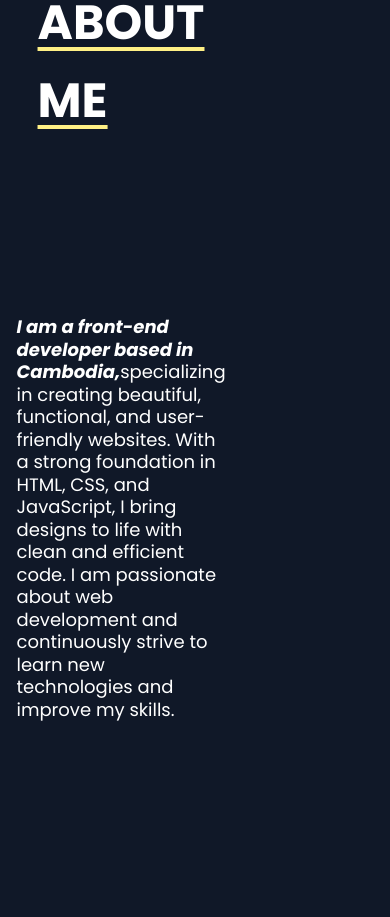
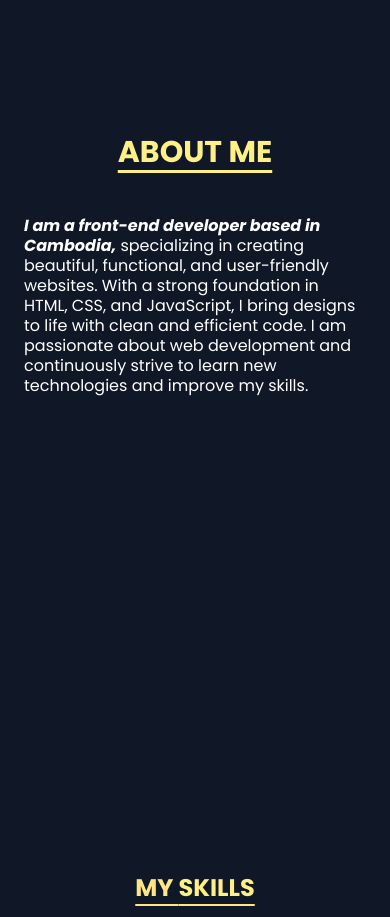
Before and after one commit to SpicyTech2823/Portfolio, a React (Vite) app: page / in a window 390 px wide. Shown: the part 1080-1997 px from the top of the page. Built offline with nearby package versions, Linux system fonts and the light colour scheme; a small style sheet from the web is missing; a web font is replaced by a local one.

Commit message:
Add scroll animation and fix breakpoints

```diff
--- a/package.json
+++ b/package.json
@@ -11,6 +11,7 @@
   },
   "dependencies": {
     "@tailwindcss/vite": "^4.1.13",
+    "aos": "^2.3.4",
     "react": "^19.1.1",
     "react-dom": "^19.1.1",
     "react-icons": "^5.5.0",
--- a/src/App.jsx
+++ b/src/App.jsx
@@ -5,17 +5,37 @@ import About from "./Components/About";
 import Skills from "./Components/Skills";
 import Project from "./Components/Project";
 import Footer from "./Components/Footer";
+import { useEffect } from "react";
+import AOS from "aos";
+import "aos/dist/aos.css";
 const App = () => {
-
+  useEffect(() => {
+    AOS.init({
+      duration: 1000,
+      once: true,
+      offset: 100,
+    });
+  }, []);
   return (
-    <div className="bg-gray-900">
+    <div className="bg-gray-900 scroll-smooth">
       <Navbar />
       <div className="flex flex-col space-y-15"> {/* Add consistent vertical spacing */}
-        <Home />
-        <About />
-        <Skills />
-        <Project />
-        <Contact />
+        <div data-aos="zoom-in-up">
+          <Home />
+        </div>
+        <div data-aos="zoom-in-up">
+          <About />
+        </div>
+        <div data-aos="fade-up">
+          <Skills />
+        </div>
+        <div data-aos="zoom-in-up">
+          <Project />
+        </div>
+        <div data-aos="fade-up">
+          <Contact />
+        </div>
+
       </div>
       <Footer />
     </div>
--- a/src/Components/About.jsx
+++ b/src/Components/About.jsx
@@ -2,15 +2,15 @@ const About = () => {
   return (
     <section
       id="about"
-      className="min-h-screen flex flex-col items-center md:items-start justify-center pl-28 pb-15 text-white pt-40 gap-40 mb-[100px] mr-65 md:flex-row"
+      className="min-h-screen flex flex-col md:flex-row items-center md:items-start justify-center px-6 md:pl-28 pb-12 md:pb-15 pt-20 md:pt-40 gap-6 md:gap-40 mb-6 md:mb-[100px] md:px-28"
     >
-      <h1 className="text-5xl font-bold uppercase leading-relaxed sans-serif underline decoration-yellow-200 underline-offset-8">
+      <h1 className="text-3xl md:text-5xl font-bold uppercase leading-relaxed underline text-yellow-200 underline-offset-8 ">
         About Me
       </h1>
-      <p className="text-lg mt-4 max-w-3xl right-1.5 leading-tight  ">
+      <p className="text-base md:text-lg mt-4 max-w-3xl leading-tight text-white">
         <span className="font-bold italic">
           I am a front-end developer based in Cambodia,
-        </span>
+        </span>{" "}
         specializing in creating beautiful, functional, and user-friendly
         websites. With a strong foundation in HTML, CSS, and JavaScript, I bring
         designs to life with clean and efficient code. I am passionate about web
--- a/src/Components/Home.jsx
+++ b/src/Components/Home.jsx
@@ -18,7 +18,7 @@ const Home = () => {
         className="flex flex-col-reverse md:flex-row items-center justify-center min-h-screen px-6 md:px-28 bg-gray-900"
       >
         {/* Text Section */}
-        <div className="text-center md:text-left md:w-1/2 mt-6 md:mt-0">
+        <div className="text-center md:text-left md:w-1/2 mt-6 md:mt-0 ml-0 md:ml-10">
           <h1 className="text-3xl sm:text-4xl md:text-5xl font-bold text-white uppercase leading-relaxed">
             Hi, I am <br />
             Sakirin Sles.
--- a/src/Components/Navbar.jsx
+++ b/src/Components/Navbar.jsx
@@ -1,6 +1,5 @@
 import React from 'react'
 import { Link } from 'react-scroll'
-
 const Navbar = () => {
   const [scrolled, setScrolled] = React.useState(false);
   const [menuOpen, setMenuOpen] = React.useState(false);
--- a/src/Components/Project.jsx
+++ b/src/Components/Project.jsx
@@ -23,14 +23,14 @@ export default function Project(){
     },
   ];
   return (
-    <section id="project" className="min-h-screen py-20  ml-20">
+    <section id="project" className="min-h-screen p-10 py-20 items-center justify-center md:pb-20 ">
         <h2 className="text-3xl font-bold text-center text-white mb-8 ">
           Feature<span className="text-yellow-200"> &nbsp;Projects</span>
         </h2>
         <div className="grid md:grid-cols-2 lg:grid-cols-3 gap-8 px-10 pb-20 pt-7 ">
             {projects.map((project, index) => (
                 <div key={index} className="bg-gray-800 rounded-lg overflow-hidden shadow-lg hover:shadow-2xl transition-shadow duration-300">
-                    <img src={project.image} alt={project.title} className="w-full h-50 md:h-56 object-cover mx-auto"/>
+                    <img src={project.image} alt={project.title} className="w-80 h-60 mt-7 rounded-2xl md:h-60 md:w-100 object-cover mx-auto"/>
                     <div className="p-6">
                         <h3 className="text-xl font-semibold mb-2 text-white">{project.title}</h3>
                         <p className="text-gray-300 mb-4">{project.description}</p>
--- a/src/Components/Skills.jsx
+++ b/src/Components/Skills.jsx
@@ -31,8 +31,8 @@ const skills = [
 
 const Skills = () => {
   return (
-    <div id="skill" className="min-h-screen px-10 py-20 ml-20  mt-6 pb-20">
-        <h2 className="text-3xl font-bold text-center text-white mb-8 ">
+    <div id="skill" className="min-h-screen items-center justify-center px-10 py-20 mt-9 pb-20">
+        <h2 className="text-2xl md:text-3xl font-bold text-center uppercase leading-relaxed text-amber-200 mb-8  underline underline-offset-8">
           My <span className="text-yellow-200">Skills</span>
         </h2>
         <div className="grid grid-cols-3 md:grid-cols-6 gap-10 p-4">
--- a/src/index.css
+++ b/src/index.css
@@ -1,4 +1,7 @@
 @import "tailwindcss";
+html {
+  scroll-behavior: smooth;
+}
 body {
   background-color: black;
   font-family: 'Poppins', sans-serif;
```
Also changed, not shown: 1 other file (tests, documents, lock files or other folders).
